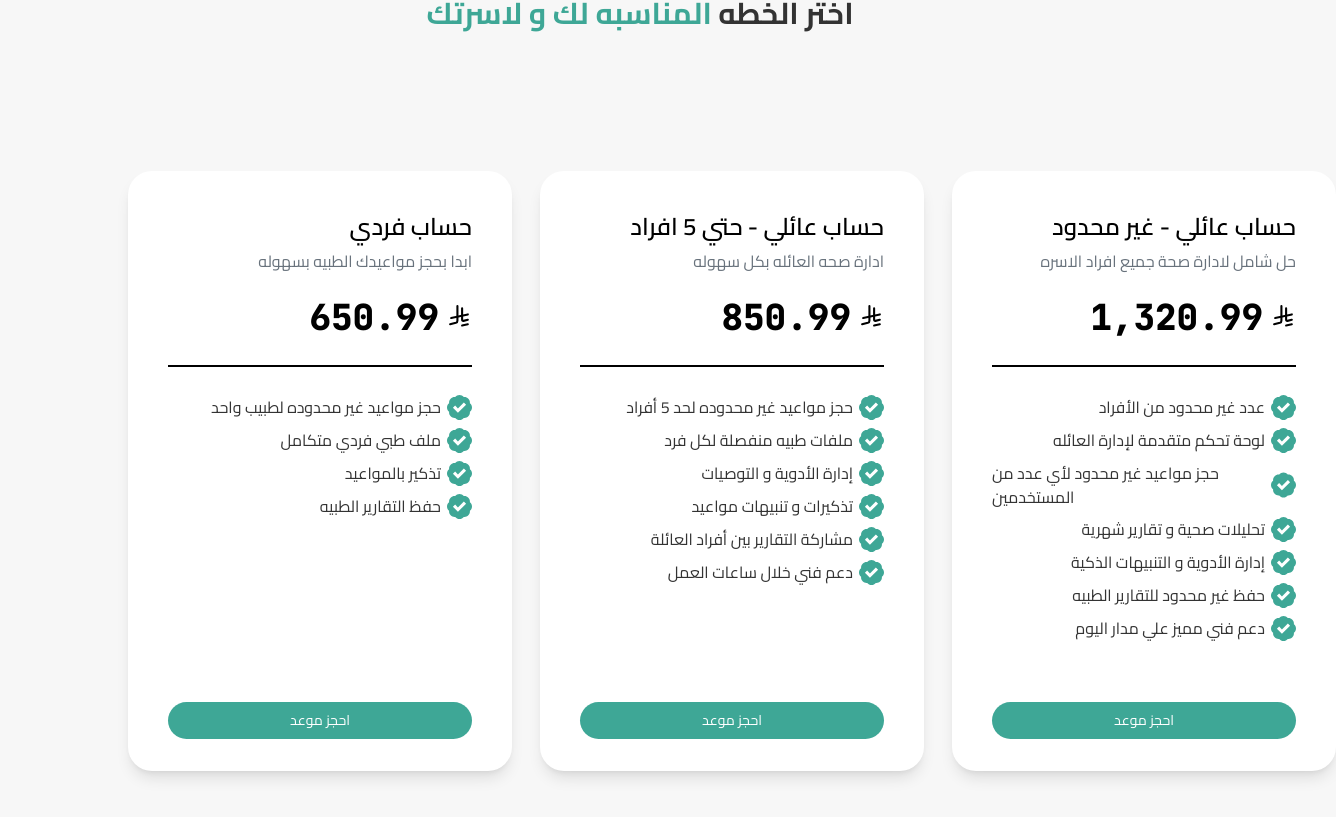
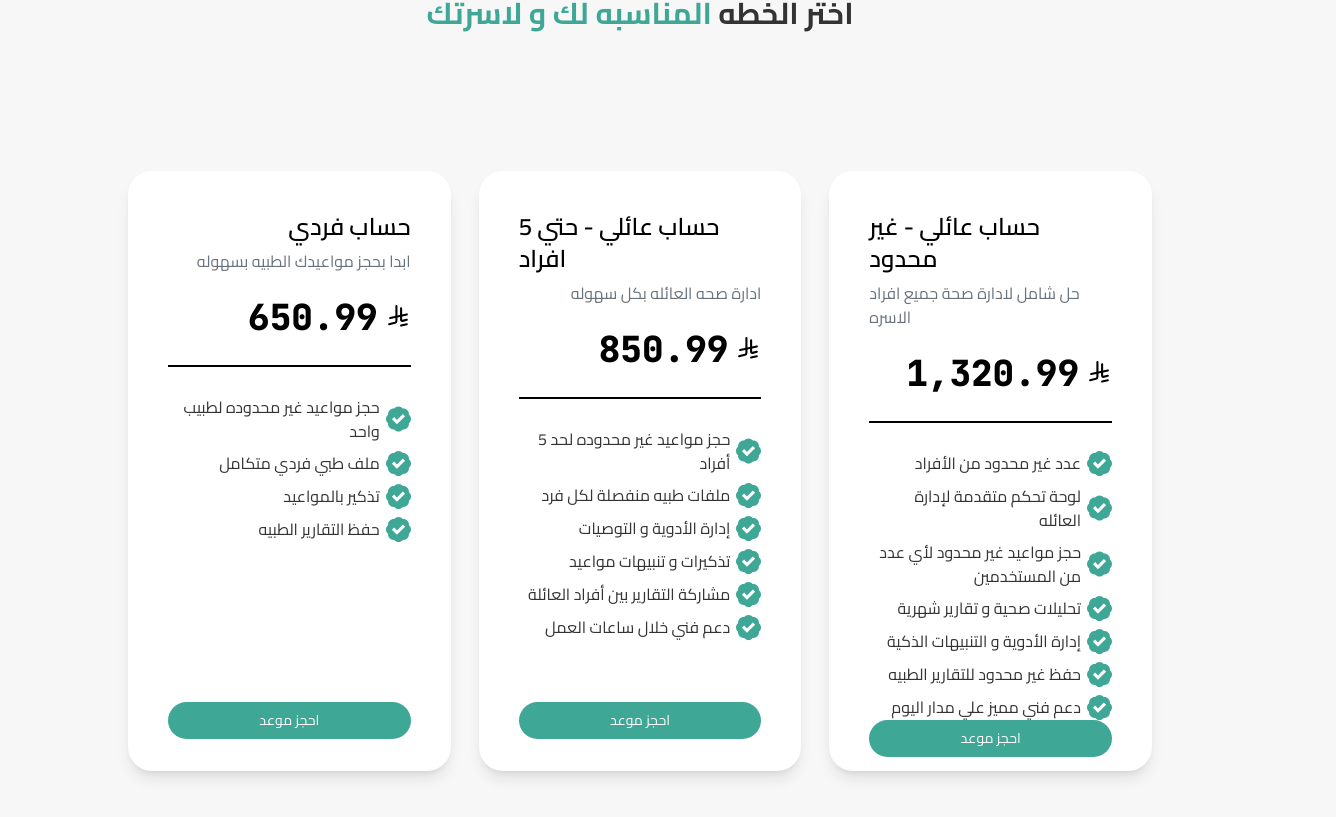
Before and after one commit to Abo3baziz/raaya, a Next.js app: page / in a window 1280 px wide. Shown: the part 2510-3327 px from the top of the page, 1336 px wide, since content can reach past the window. Built offline with nearby package versions, Linux system fonts and the light colour scheme.

Commit message:
fix: adjust layout and text alignment in PlanCard and Plans components

```diff
--- a/app/ui/PlanCard.tsx
+++ b/app/ui/PlanCard.tsx
@@ -18,7 +18,7 @@ export function PlanCard({
   benifits,
 }: PlanCardProps) {
   return (
-    <article className="flex flex-col justify-between bg-white rounded-3xl w-fit pt-10 px-10 pb-8 min-w-96 h-150 shadow-lg hover:shadow-2xl transition-shadow duration-300">
+    <article className="flex flex-col justify-between bg-white rounded-3xl pt-10 px-10 pb-8 w-96 h-150 shadow-lg hover:shadow-2xl transition-shadow duration-300">
       <div className="flex flex-col items-end">
         <h2 className="font-semibold text-2xl mb-1.5">{plan_name}</h2>
         <p className="text-paragraph mb-6">{description}</p>
@@ -40,7 +40,7 @@ export function PlanCard({
           <ul className="flex flex-col items-end gap-y-2">
             {benifits.map((benefit, index) => (
               <li key={index} className="flex gap-x-1.5">
-                <span className="text-heading">{benefit}</span>
+                <span className="text-heading text-right">{benefit}</span>
                 <Image src={badge} alt="" width={25} />
               </li>
             ))}
--- a/app/ui/Plans.tsx
+++ b/app/ui/Plans.tsx
@@ -21,7 +21,7 @@ export default function Plans({
         </h2>
       </div>
 
-      <div className="my-32 flex gap-x-7">
+      <div className="my-32 flex gap-x-7 justify-center">
         {PLANS_DATA.map((plan, index) => (
           <PlanCard
             key={index}
```
